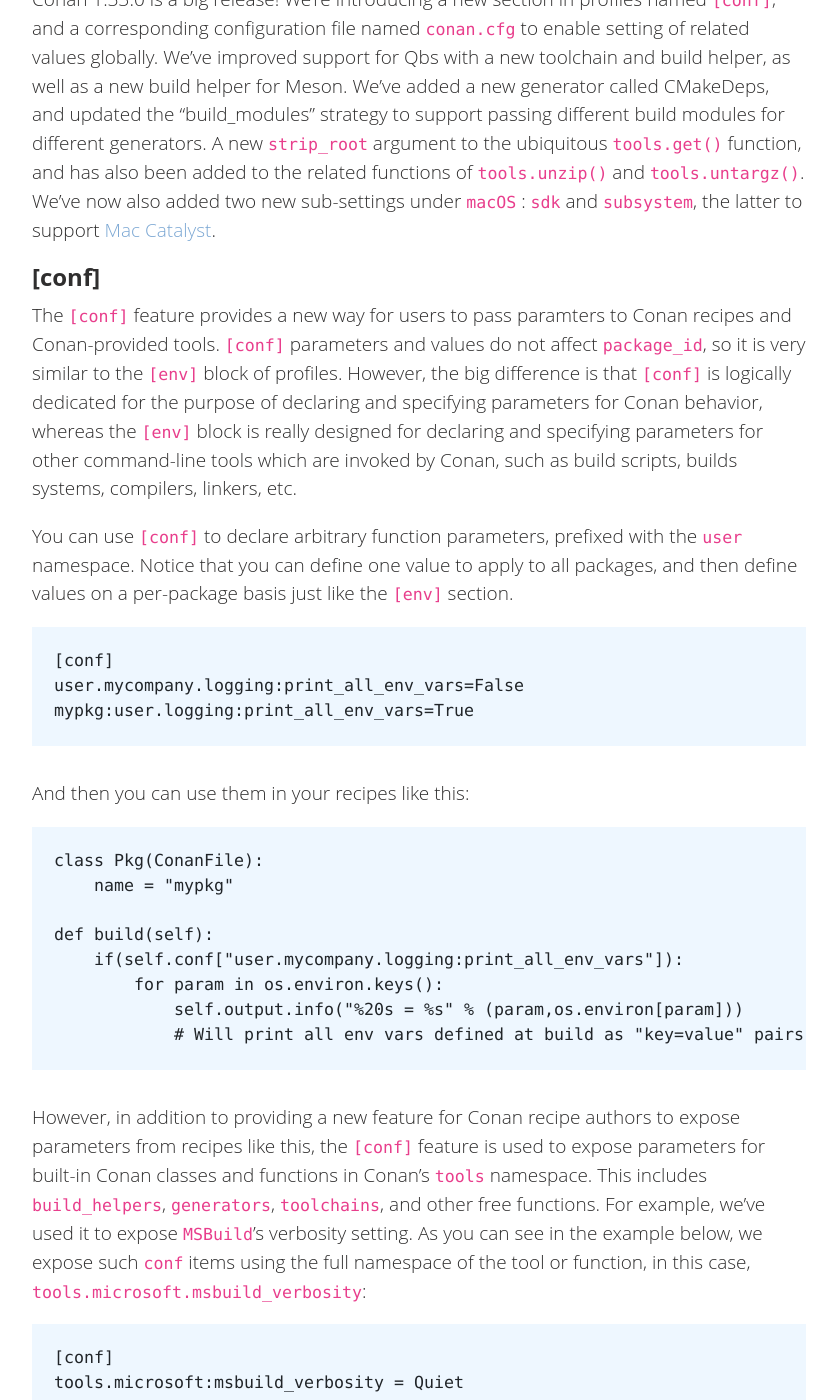
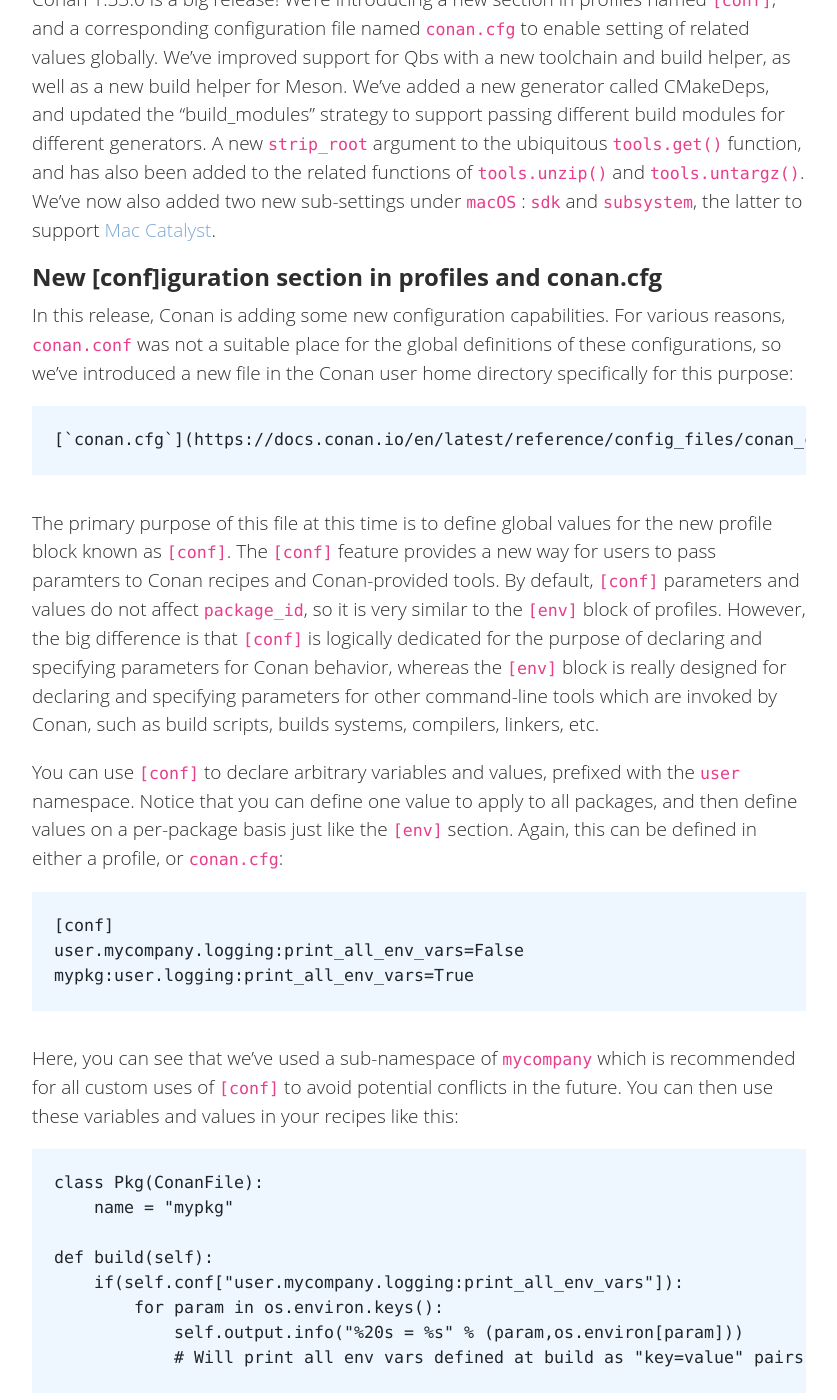
Before and after one commit to conan-io/conan-io.github.io, a Jekyll site: the page built from _posts/2021-01-25-New-conan-release-1-33.markdown, in a window 1280 px wide and 1400 px high, scrolled down 633 px. Shown: the whole window, without its empty margins (20-857 px from the left). Built offline with Jekyll 4.4.1, drawn with Linux system fonts in a browser that asks for light colours; comment, search, counter and statistics services are not loaded; some of the changed text lies outside the part shown.

Commit message:
change conf section title, clarify conf block exists in conan.cfg and profiles, add links to cmakedeps

```diff
--- a/_posts/2021-01-25-New-conan-release-1-33.markdown
+++ b/_posts/2021-01-25-New-conan-release-1-33.markdown
@@ -19,26 +19,37 @@ been added to the related functions of `tools.unzip()` and `tools.untargz()`.
 We've now also added two new sub-settings under `macOS` : `sdk` and `subsystem`,
 the latter to support [Mac Catalyst](https://developer.apple.com/mac-catalyst/).
 
-## [conf]
+## New [conf]iguration section in profiles and conan.cfg
 
-The `[conf]` feature provides a new way for users to pass paramters to Conan
-recipes and Conan-provided tools. `[conf]` parameters and values do not affect
-`package_id`, so it is very similar to the `[env]` block of profiles. However,
-the big difference is that `[conf]` is logically dedicated for the purpose of
-declaring and specifying parameters for Conan behavior, whereas the `[env]`
-block is really designed for declaring and specifying parameters for other
-command-line tools which are invoked by Conan, such as build scripts, builds
-systems, compilers, linkers, etc.
+In this release, Conan is adding some new configuration capabilities. For
+various reasons, `conan.conf` was not a suitable place for the global
+definitions of these configurations, so we've introduced a new file in the Conan
+user home directory specifically for this purpose:
 
-You can use `[conf]` to declare arbitrary function parameters, prefixed with the
-`user` namespace. Notice that you can define one value to apply to all packages,
-and then define values on a per-package basis just like the `[env]` section.
+    [`conan.cfg`](https://docs.conan.io/en/latest/reference/config_files/conan_cfg.html)
+
+The primary purpose of this file at this time is to define global values for the
+new profile block known as `[conf]`. The `[conf]` feature provides a new way for
+users to pass paramters to Conan recipes and Conan-provided tools. By default,
+`[conf]` parameters and values do not affect `package_id`, so it is very similar
+to the `[env]` block of profiles. However, the big difference is that `[conf]`
+is logically dedicated for the purpose of declaring and specifying parameters
+for Conan behavior, whereas the `[env]` block is really designed for declaring
+and specifying parameters for other command-line tools which are invoked by
+Conan, such as build scripts, builds systems, compilers, linkers, etc.
+
+You can use `[conf]` to declare arbitrary variables and values, prefixed with
+the `user` namespace. Notice that you can define one value to apply to all
+packages, and then define values on a per-package basis just like the `[env]`
+section. Again, this can be defined in either a profile, or `conan.cfg`:
 
     [conf]
     user.mycompany.logging:print_all_env_vars=False
     mypkg:user.logging:print_all_env_vars=True
 
-And then you can use them in your recipes like this:
+Here, you can see that we've used a sub-namespace of `mycompany` which is
+recommended for all custom uses of `[conf]` to avoid potential conflicts in the
+future. You can then use these variables and values in your recipes like this:
 
     class Pkg(ConanFile):
         name = "mypkg"
@@ -95,7 +99,8 @@ there is a lot more we hope to add to it in the upcoming releases (most
 importantly, CLI-argument support). Still, we know there are probably several
 use cases out there which we have not thought of but which `[conf]` could be
 expanded to address. If you think you have a use case which might be a good
-candidate for `conf`, please let us know by opening github [issue](https://github.com/conan-io/conan/issues).
+candidate for `conf`, please let us know by opening github
+[issue](https://github.com/conan-io/conan/issues).
 
 ## New strip_root parameter to tools.get()
 
@@ -154,11 +159,13 @@ For `Meson`, we already a toolchain class, but this release introduces a
             meson = Meson(self)
             meson.build()
 
-Also, we've had numerous `CMake` integrations for a long time, including
-a Toolchain, a Build Helper, and numerous Generators. With this release, we're
-adding another Generator named `CMakeDeps`. In truth, it's just the
-`cmake_find_package_multi` under a new name and namespace, and leveraging the
-new integrations model. Here it is together with the toolchain and build helper.
+Also, we've had numerous `CMake` integrations for a long time, including a
+Toolchain, a Build Helper, and numerous Generators. With this release, we're
+adding another Generator named
+[`CMakeDeps`](https://docs.conan.io/en/latest/reference/conanfile/tools/cmake.html?highlight=cmakedeps#cmakedeps).
+In truth, it's just the `cmake_find_package_multi` under a new name and
+namespace, and leveraging the new integrations model. Here it is together with
+the toolchain and build helper.
 
     from conan.tools.cmake import CMake, CMakeToolchain, CMakeDeps
         def generate(self):
```
Also changed, not shown: other parts of _posts/2021-01-25-New-conan-release-1-33.markdown (+0 -7 lines).
